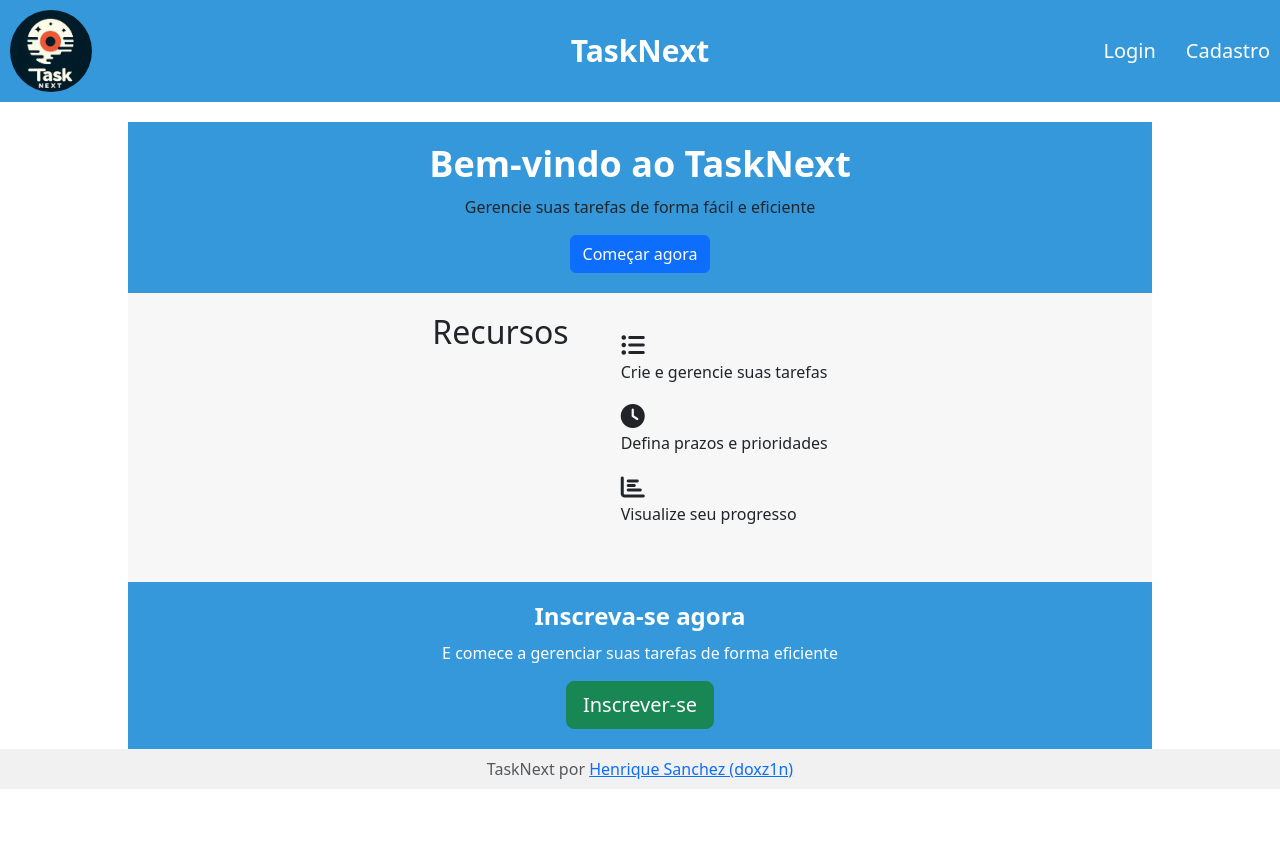
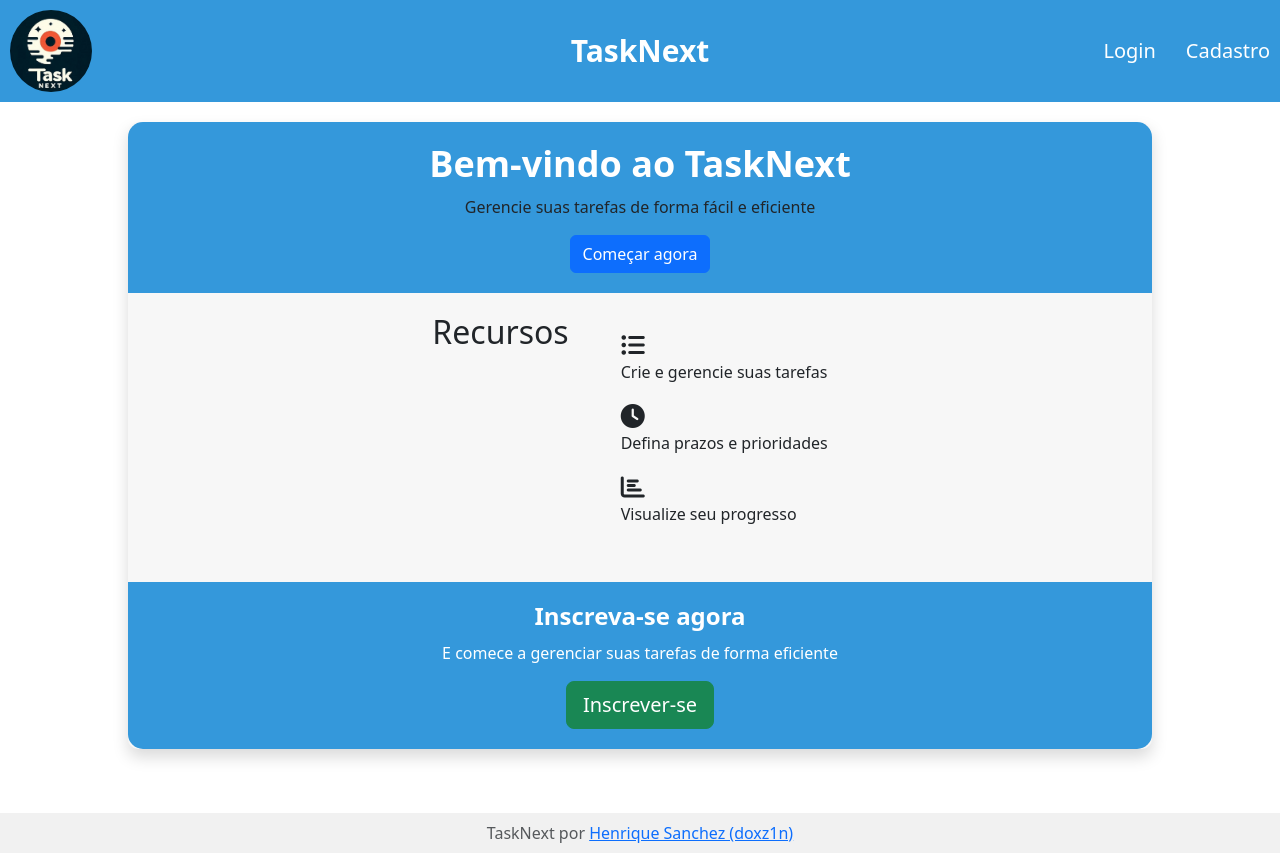
Before and after one commit to doxz1n/gerenciador-tarefas, a Next.js app: page / in a window 1280 px wide. Before the commit the page ends 800 px from the top, so only its background shows below. Built offline with nearby package versions, Linux system fonts and the light colour scheme.

Commit message:
Alterações no index

```diff
--- a/pages/index.js
+++ b/pages/index.js
@@ -9,7 +9,7 @@ function Home() {
   return (
     <>
       <Header></Header>
-      <div className={styles.body}>
+      <div className={`${styles.body} shadow`}>
         <section className={styles.hero}>
           <h2>Bem-vindo ao TaskNext</h2>
           <p>Gerencie suas tarefas de forma fácil e eficiente</p>
@@ -35,7 +35,9 @@ function Home() {
         <section className={styles.callToAction}>
           <h2>Inscreva-se agora</h2>
           <p>E comece a gerenciar suas tarefas de forma eficiente</p>
-          <button className="btn btn-success btn-lg">Inscrever-se</button>
+          <Link className="btn btn-success btn-lg" href="/cadastro">
+            Inscrever-se
+          </Link>
         </section>
       </div>
       <Footer></Footer>
--- a/styles/Footer.module.css
+++ b/styles/Footer.module.css
@@ -5,5 +5,5 @@
   display: flex;
   align-items: center;
   justify-content: center;
-  position: fixed;
+  position: relative;
 }
--- a/styles/Index.module.css
+++ b/styles/Index.module.css
@@ -5,6 +5,8 @@
     width: 80%; /* largura de 80% da tela */
     margin: 0 auto; /* centralizar horizontalmente */
     background-color: #f7f7f7;
+    border-radius: 10px;
+    margin-bottom: 5%;
   }
 }
 
@@ -22,6 +24,8 @@
   padding: 20px;
   text-align: center;
   margin-top: 20px;
+  border-top-left-radius: 15px;
+  border-top-right-radius: 15px;
 }
 
 .hero h2 {
@@ -55,6 +59,8 @@
   padding: 20px;
   text-align: center;
   background-color: #3498db;
+  border-bottom-left-radius: 15px;
+  border-bottom-right-radius: 15px;
 }
 
 .callToAction h2 {
```
